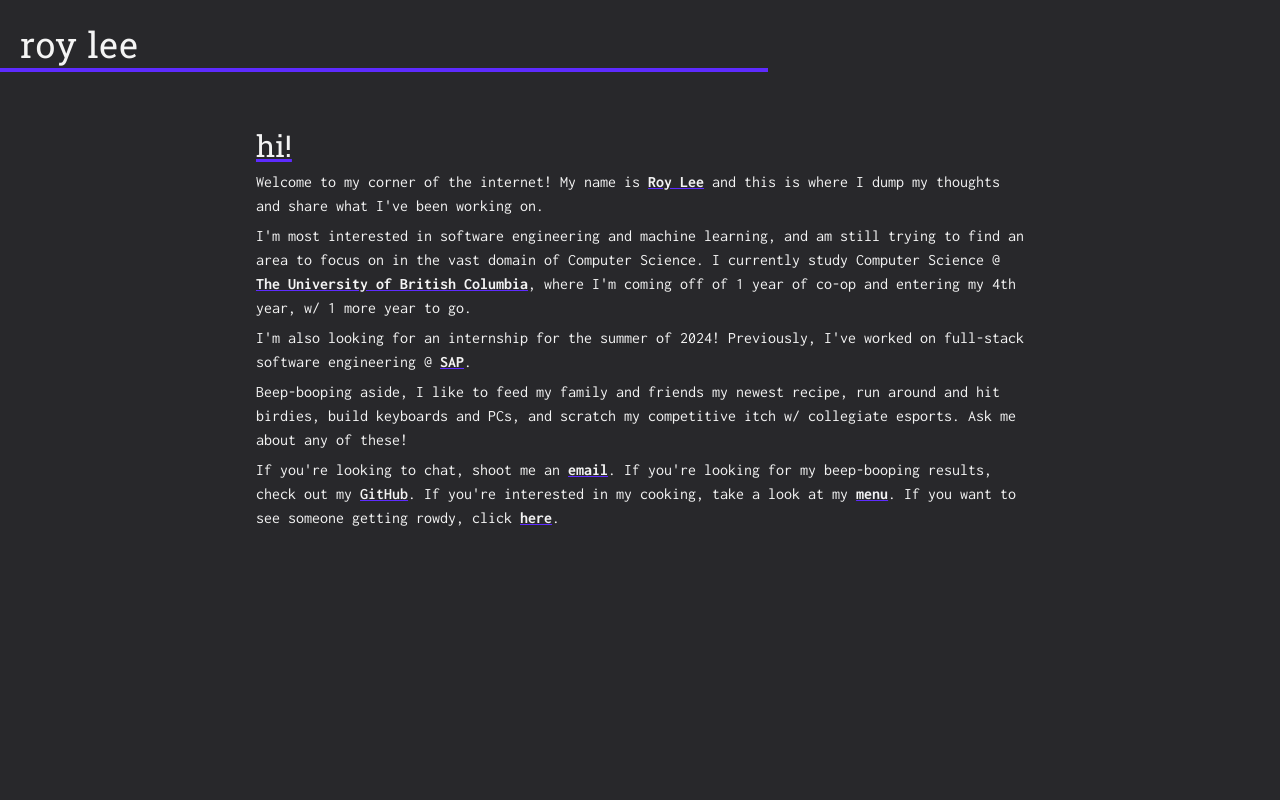
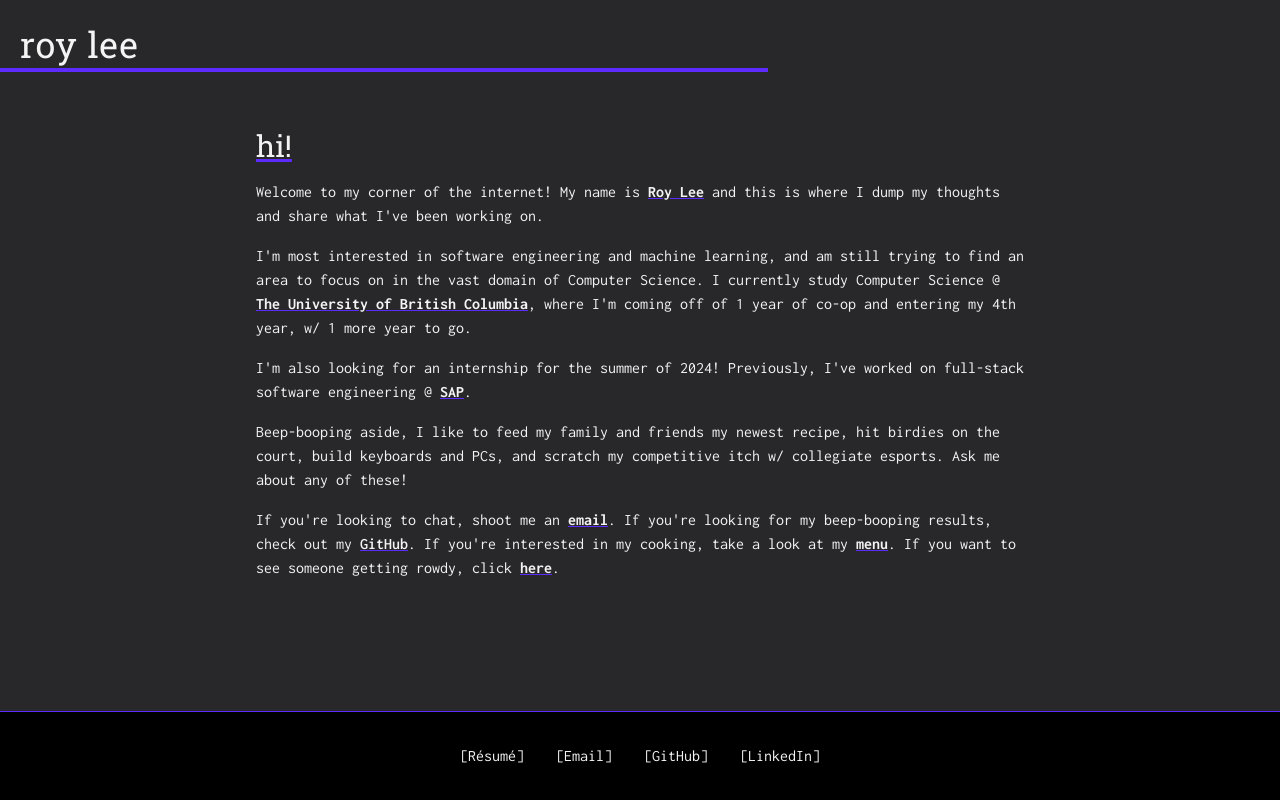
Before and after one commit to royee-lee/portfolio, a Next.js app: page / in a window 1280 px wide. Built offline with nearby package versions, Linux system fonts and the light colour scheme.

Commit message:
add footer

```diff
--- /dev/null
+++ b/app/components/footer.tsx
@@ -0,0 +1,37 @@
+import './../globals.css';
+
+export default function Footer() {
+  return (
+    <footer className="fixed left-0 bottom-0 w-full p-8 pb-8 border-t border-purple bg-black font-inconsolata text-center">
+      <p>
+        <a className="p-4 hover:underline" href="resume.pdf" target="_blank" rel="noopener">
+          [Résumé]
+        </a>
+        <a
+          className="p-4 hover:underline"
+          href="mailto:lee9uanlin@gmail.com"
+          target="_blank"
+          rel="noopener"
+        >
+          [Email]
+        </a>
+        <a
+          className="p-4 hover:underline"
+          href="https://github.com/9uanlin"
+          target="_blank"
+          rel="noopener"
+        >
+          [GitHub]
+        </a>
+        <a
+          className="p-4 hover:underline"
+          href="https://www.linkedin.com/in/9uanlin"
+          target="_blank"
+          rel="noopener"
+        >
+          [LinkedIn]
+        </a>
+      </p>
+    </footer>
+  );
+}
--- a/app/layout.tsx
+++ b/app/layout.tsx
@@ -1,6 +1,7 @@
 import type { Metadata } from 'next';
 import { Roboto_Slab, Inconsolata } from 'next/font/google';
 import Header from './components/header';
+import Footer from './components/footer';
 import './globals.css';
 
 const roboto_slab = Roboto_Slab({
@@ -24,10 +25,11 @@ export const metadata: Metadata = {
 export default function RootLayout({ children }: { children: React.ReactNode }) {
   return (
     <html lang="en" className={`${roboto_slab.variable} ${inconsolata.variable}`}>
-      <body className="bg-black text-white">
+      <body className="bg-grey text-white">
         <main>
           <Header />
           {children}
+          <Footer />
         </main>
       </body>
     </html>
--- a/app/page.tsx
+++ b/app/page.tsx
@@ -5,12 +5,12 @@ export default function Home() {
     <div className="flex justify-center mt-16">
       <div className="max-w-screen-md">
         <h1 className="font-roboto_slab text-3xl underline decoration-purple">hi!</h1>
-        <p className="font-inconsolata mt-1.5">
+        <p className="font-inconsolata mt-4">
           Welcome to my corner of the internet! My name is{' '}
           <a className="font-bold underline decoration-purple">Roy Lee</a> and this is where I dump
           my thoughts and share what I've been working on.
         </p>
-        <p className="font-inconsolata mt-1.5">
+        <p className="font-inconsolata mt-4">
           I'm most interested in software engineering and machine learning, and am still trying to
           find an area to focus on in the vast domain of Computer Science. I currently study
           Computer Science @{' '}
@@ -19,7 +19,7 @@ export default function Home() {
           </a>
           , where I'm coming off of 1 year of co-op and entering my 4th year, w/ 1 more year to go.
         </p>
-        <p className="font-inconsolata mt-1.5">
+        <p className="font-inconsolata mt-4">
           I'm also looking for an internship for the summer of 2024! Previously, I've worked on
           full-stack software engineering @{' '}
           <a className="font-bold underline decoration-purple" href="https://www.sap.com/">
@@ -27,12 +27,12 @@ export default function Home() {
           </a>
           .
         </p>
-        <p className="font-inconsolata mt-1.5">
-          Beep-booping aside, I like to feed my family and friends my newest recipe, run around and
-          hit birdies, build keyboards and PCs, and scratch my competitive itch w/ collegiate
-          esports. Ask me about any of these!
+        <p className="font-inconsolata mt-4">
+          Beep-booping aside, I like to feed my family and friends my newest recipe, hit birdies on
+          the court, build keyboards and PCs, and scratch my competitive itch w/ collegiate esports.
+          Ask me about any of these!
         </p>
-        <p className="font-inconsolata mt-1.5">
+        <p className="font-inconsolata mt-4">
           If you're looking to chat, shoot me an{' '}
           <a
             className="font-bold underline decoration-purple"
--- a/tailwind.config.ts
+++ b/tailwind.config.ts
@@ -9,7 +9,8 @@ const config: Config = {
   theme: {
     colors: {
       purple: '#5E2BFF',
-      black: '#28282B',
+      grey: '#28282B',
+      black: '#000000',
       white: '#f4f4f4',
     },
     fontFamily: {
```
